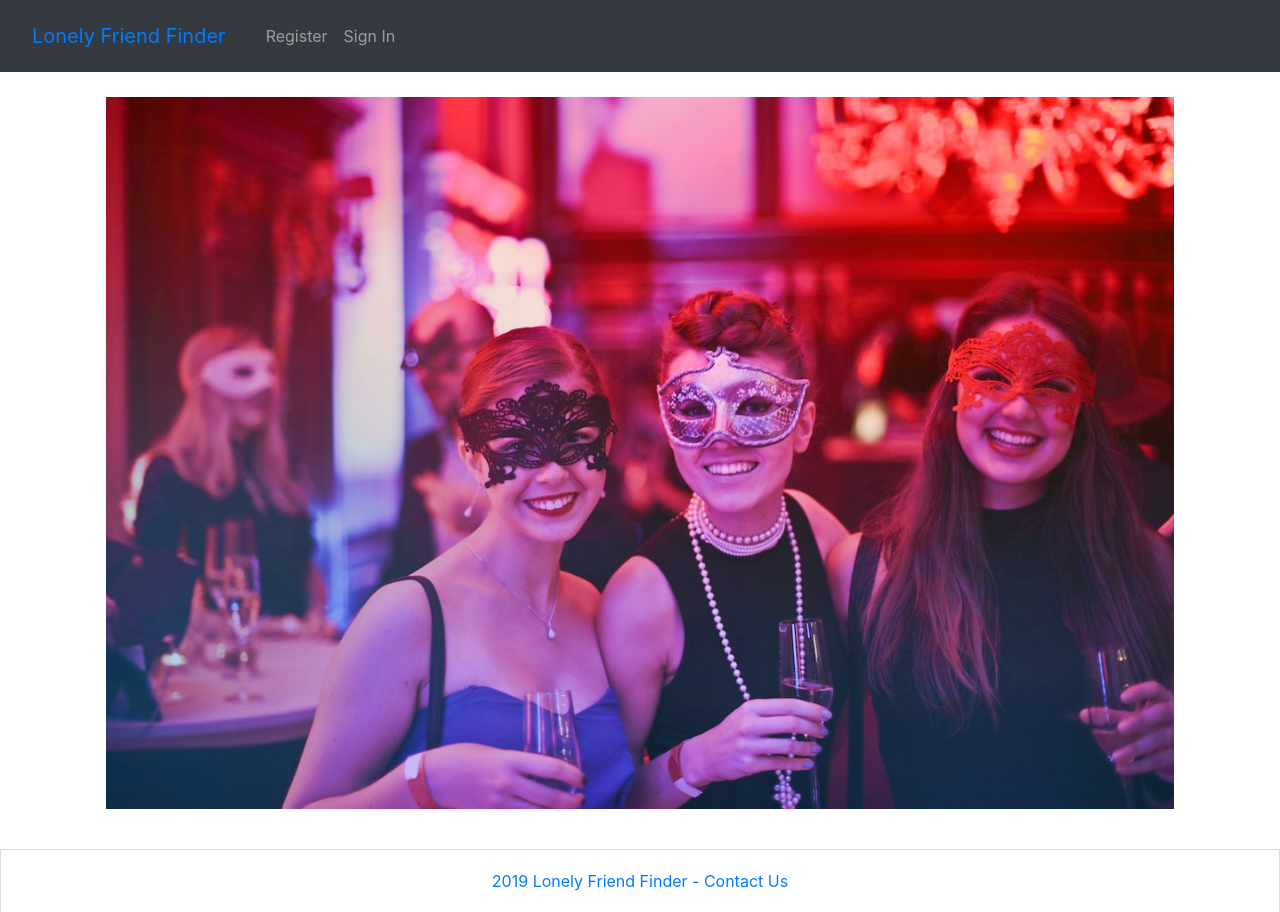
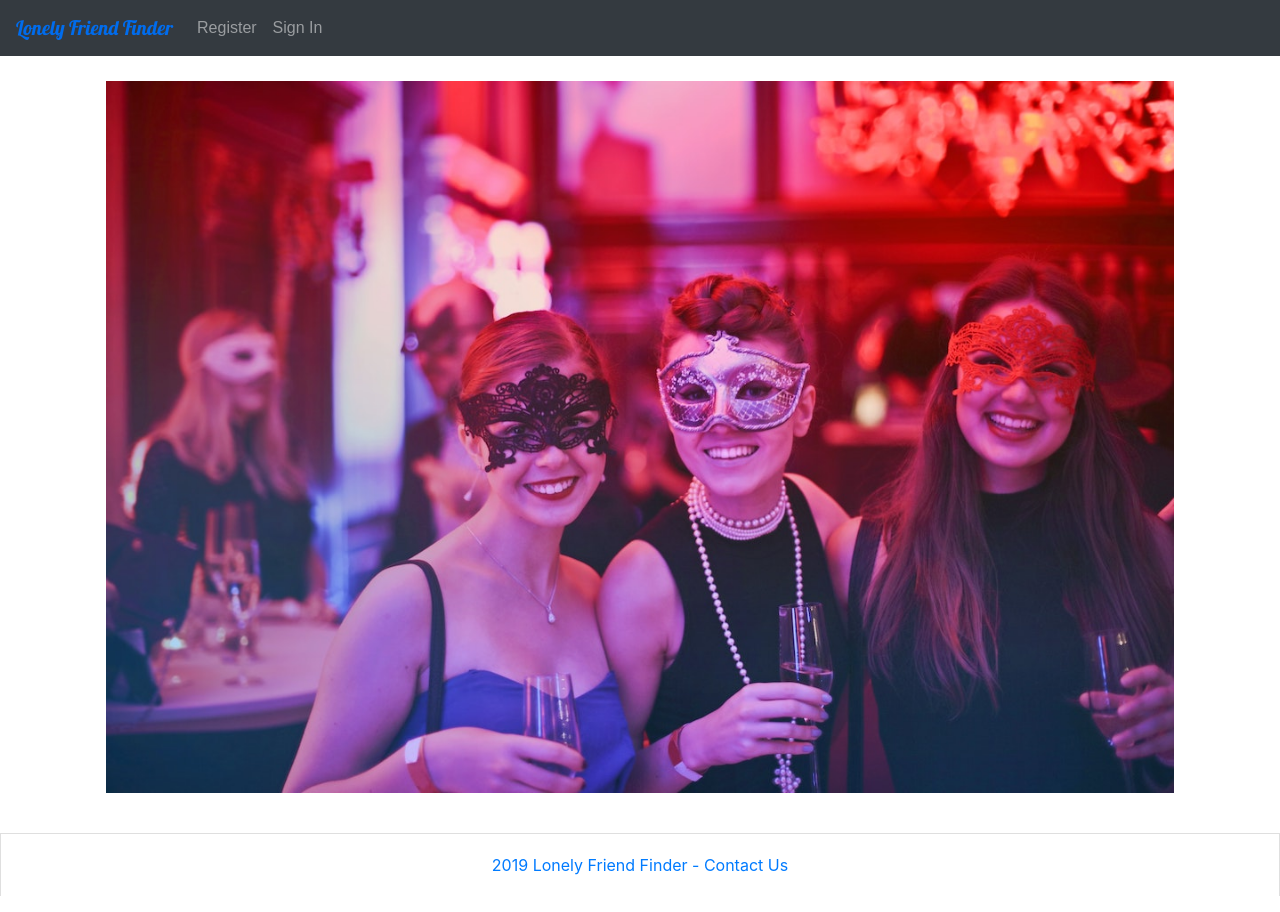
Before and after one commit to tjlyttles/Clone-Event-Finder, a React (Create React App) app in the folder client/: page / in a window 1280 px wide. Built offline with nearby package versions, Linux system fonts and the light colour scheme; no server answers; what google-maps-react, react-geocode would draw is missing.

Commit message:
Updating style for navigation bar

```diff
--- a/client/src/App.js
+++ b/client/src/App.js
@@ -6,7 +6,7 @@ import PrivateRoute from "./components/routing/PrivateRoute";
 import Loading from "./components/Loading";
 import setAuthToken from "./utils/setAuthToken";
 import history from "./utils/history";
-import Navigation from "./components/Navigation"
+import Navigation from "./components/Navigation/index"
 import Home from "./pages/Home";
 import User from "./pages/User";
 import EditEvent from "./pages/EditEvent"
--- a/client/src/components/Navigation.js
+++ b/client/src/components/Navigation/index.js
@@ -1,14 +1,14 @@
 import React, { Fragment, useContext, useState } from "react";
 import { Link } from "react-router-dom";
-import AuthContext from "../context/auth/authContext";
-import EventContext from "../context/event/eventContext";
-import history from "../utils/history"
+import AuthContext from "../../context/auth/authContext";
+import EventContext from "../../context/event/eventContext";
+import history from "../../utils/history"
 import Navbar from "react-bootstrap/Navbar";
 import Nav from "react-bootstrap/Nav";
 import Modal from "react-bootstrap/Modal";
-import Register from "../pages/Register"
-import SignIn from "../pages/SignIn"
-
+import Register from "../../pages/Register"
+import SignIn from "../../pages/SignIn"
+import "./style.css"
 
 
 const Navigation = () => {
@@ -44,7 +44,7 @@ const Navigation = () => {
         <Fragment>
             <Navbar sticky="top" bg="dark" variant="dark" expand="md">
                 <Navbar.Brand>
-                    <Link to="/" className="nav-link">Lonely Friend Finder</Link>
+                    <Link to="/" className="nav-link nav-brand">Lonely Friend Finder</Link>
                 </Navbar.Brand>
                 <Navbar.Toggle aria-controls="basic-navbar-nav" />
                 <Navbar.Collapse id="basic-navbar-nav">
--- /dev/null
+++ b/client/src/components/Navigation/style.css
@@ -0,0 +1,21 @@
+@import url('https://fonts.googleapis.com/css?family=Lobster|Roboto&display=swap');
+
+.nav-link.nav-brand {
+    font-family: "Lobster", cursive;
+    color: #006ced;
+    padding: 0
+}
+
+a.nav-link.nav-brand:hover {
+    color: #388bff
+}
+
+.nav-link {
+    font-family: "Robotto",sans-serif
+}
+
+@media (max-width: 767px) {
+    .nav-link {
+        text-align: center
+    }
+}
```
